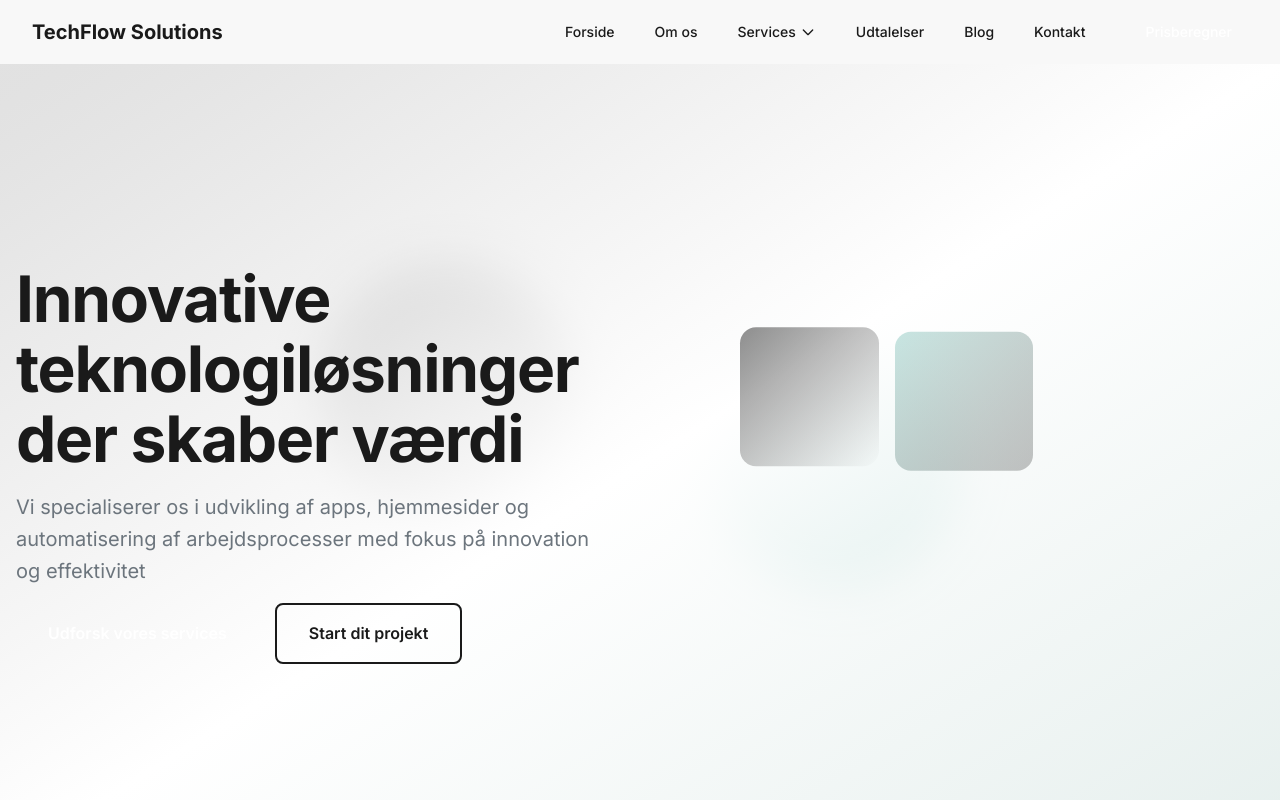
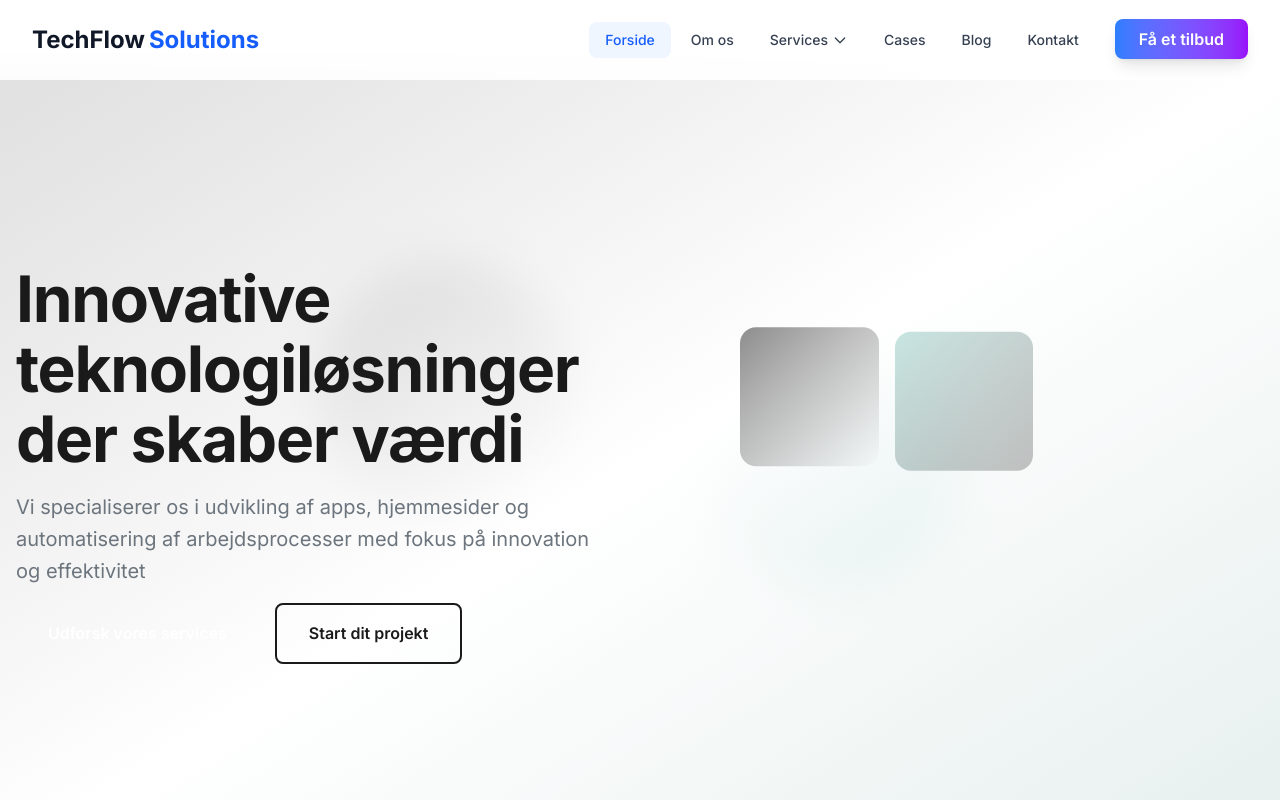
Before and after one commit to Baragji/TechFlows, a Next.js app: page / in a window 1280 px wide. Shown: the top 800 px of the page. Built offline with nearby package versions, Linux system fonts and the light colour scheme.

Commit message:
feat: enhance Navigation component with dropdown functionality and descriptions for services

```diff
--- a/src/components/Navigation.tsx
+++ b/src/components/Navigation.tsx
@@ -3,11 +3,14 @@
 import { useState, useEffect } from 'react';
 import Link from 'next/link';
 import { usePathname } from 'next/navigation';
+import { motion, AnimatePresence } from 'framer-motion';
 import { NavigationProps, NavItem, NavDropdown } from '@/types/navigation';
 import { useNavbarScroll } from '@/hooks/useScrollAnimation';
+import { Icon } from '@/components/ui';
 
 const Navigation: React.FC<NavigationProps> = () => {
   const [isMenuOpen, setIsMenuOpen] = useState(false);
+  const [activeDropdown, setActiveDropdown] = useState<string | null>(null);
   const isScrolled = useNavbarScroll(50);
   const pathname = usePathname();
 
@@ -21,15 +24,31 @@ const Navigation: React.FC<NavigationProps> = () => {
     label: 'Services',
     href: '/#services',
     items: [
-      { label: 'Hjemmesideudvikling', href: '/services/hjemmesider' },
-      { label: 'Webshopudvikling', href: '/services/webshop' },
-      { label: 'App-udvikling', href: '/services/apps' },
-      { label: 'Automatisering', href: '/services/automatisering' },
+      {
+        label: 'Hjemmesideudvikling',
+        href: '/services/hjemmesider',
+        description: 'Moderne, responsive hjemmesider der konverterer'
+      },
+      {
+        label: 'Webshopudvikling',
+        href: '/services/webshop',
+        description: 'E-commerce løsninger der øger salget'
+      },
+      {
+        label: 'App-udvikling',
+        href: '/services/apps',
+        description: 'Native og cross-platform mobile apps'
+      },
+      {
+        label: 'Automatisering',
+        href: '/services/automatisering',
+        description: 'Workflow automation og AI integration'
+      },
     ],
   };
 
   const additionalNavItems: NavItem[] = [
-    { label: 'Udtalelser', href: '/testimonials' },
+    { label: 'Cases', href: '/cases' },
     { label: 'Blog', href: '/blog' },
     { label: 'Kontakt', href: '/#contact' },
   ];
@@ -37,92 +56,138 @@ const Navigation: React.FC<NavigationProps> = () => {
   // Handle escape key for accessibility
   useEffect(() => {
     const handleKeyDown = (e: KeyboardEvent) => {
-      if (e.key === 'Escape' && isMenuOpen) {
-        setIsMenuOpen(false);
+      if (e.key === 'Escape') {
+        if (isMenuOpen) setIsMenuOpen(false);
+        if (activeDropdown) setActiveDropdown(null);
       }
     };
 
     document.addEventListener('keydown', handleKeyDown);
     return () => document.removeEventListener('keydown', handleKeyDown);
-  }, [isMenuOpen]);
+  }, [isMenuOpen, activeDropdown]);
+
+  // Close dropdown when clicking outside
+  useEffect(() => {
+    const handleClickOutside = () => {
+      setActiveDropdown(null);
+    };
+
+    if (activeDropdown) {
+      document.addEventListener('click', handleClickOutside);
+      return () => document.removeEventListener('click', handleClickOutside);
+    }
+  }, [activeDropdown]);
 
   // Toggle mobile menu
   const toggleMenu = () => {
     setIsMenuOpen(!isMenuOpen);
+    setActiveDropdown(null);
   };
 
   return (
-    <nav
-      className={`fixed top-0 left-0 right-0 z-50 transition-all duration-300 ${
-        isScrolled ? 'bg-white/95 backdrop-blur-md shadow-custom' : 'bg-transparent'
+    <motion.nav
+      className={`fixed top-0 left-0 right-0 z-50 transition-all duration-500 ${
+        isScrolled
+          ? 'bg-white/95 backdrop-blur-xl border-b border-gray-200 shadow-sm'
+          : 'bg-white/90 backdrop-blur-sm'
       }`}
+      initial={{ y: -100 }}
+      animate={{ y: 0 }}
+      transition={{ duration: 0.6, ease: "easeOut" }}
     >
       <div className="max-w-7xl mx-auto px-4 sm:px-6 lg:px-8">
-        <div className="flex justify-between items-center h-16">
+        <div className="flex justify-between items-center h-20">
           {/* Logo */}
-          <div className="flex-shrink-0">
+          <motion.div
+            className="flex-shrink-0"
+            whileHover={{ scale: 1.05 }}
+            transition={{ duration: 0.2 }}
+          >
             <Link
               href="/"
-              className="text-xl font-bold text-primary hover:text-accent transition-colors"
+              className="text-2xl font-bold transition-all duration-300 text-gray-900 hover:text-blue-600"
             >
-              TechFlow Solutions
+              TechFlow
+              <span className="text-blue-600 ml-1">Solutions</span>
             </Link>
-          </div>
+          </motion.div>
 
           {/* Desktop Navigation */}
-          <div className="hidden md:block">
-            <div className="ml-10 flex items-baseline space-x-4">
+          <div className="hidden lg:block">
+            <div className="flex items-center space-x-1">
               {/* Regular nav items */}
               {navItems.map((item) => (
                 <Link
                   key={item.href}
                   href={item.href}
-                  className={`px-3 py-2 rounded-md text-sm font-medium transition-colors ${
+                  className={`px-4 py-2 rounded-lg text-sm font-medium transition-all duration-300 ${
                     pathname === item.href
-                      ? 'text-accent bg-accent/10'
-                      : 'text-text-dark hover:text-accent hover:bg-background-light'
+                      ? 'text-blue-600 bg-blue-50'
+                      : 'text-gray-700 hover:text-blue-600 hover:bg-gray-50'
                   }`}
                 >
                   {item.label}
                 </Link>
               ))}
 
-              {/* Services Dropdown */}
-              <div className="relative group">
-                <Link
-                  href={servicesDropdown.href}
-                  className="px-3 py-2 rounded-md text-sm font-medium text-text-dark hover:text-accent hover:bg-background-light transition-colors flex items-center"
+              {/* Services Mega Menu */}
+              <div className="relative">
+                <button
+                  onClick={(e) => {
+                    e.stopPropagation();
+                    setActiveDropdown(activeDropdown === 'services' ? null : 'services');
+                  }}
+                  className={`px-4 py-2 rounded-lg text-sm font-medium transition-all duration-300 flex items-center ${
+                    activeDropdown === 'services'
+                      ? 'text-blue-600 bg-blue-50'
+                      : 'text-gray-700 hover:text-blue-600 hover:bg-gray-50'
+                  }`}
                 >
                   {servicesDropdown.label}
-                  <svg
-                    className="ml-1 h-4 w-4"
-                    fill="none"
-                    stroke="currentColor"
-                    viewBox="0 0 24 24"
+                  <motion.div
+                    animate={{ rotate: activeDropdown === 'services' ? 180 : 0 }}
+                    transition={{ duration: 0.2 }}
                   >
-                    <path
-                      strokeLinecap="round"
-                      strokeLinejoin="round"
-                      strokeWidth={2}
-                      d="M19 9l-7 7-7-7"
-                    />
-                  </svg>
+                    <Icon name="chevron-down" size="sm" className="ml-1" />
+                  </motion.div>
+                </button>
+
+                {/* Mega Menu Dropdown */}
+                <AnimatePresence>
+                  {activeDropdown === 'services' && (
+                    <motion.div
+                      className="absolute left-0 mt-2 w-80 bg-white rounded-xl border border-gray-200 shadow-2xl overflow-hidden"
+                      initial={{ opacity: 0, y: -10, scale: 0.95 }}
+                      animate={{ opacity: 1, y: 0, scale: 1 }}
+                      exit={{ opacity: 0, y: -10, scale: 0.95 }}
+                      transition={{ duration: 0.2 }}
+                    >
+                      <div className="p-2">
+                        {servicesDropdown.items.map((item, index) => (
+                          <motion.div
+                            key={item.href}
+                            initial={{ opacity: 0, x: -20 }}
+                            animate={{ opacity: 1, x: 0 }}
+                            transition={{ delay: index * 0.05 }}
+                          >
+                            <Link
+                              href={item.href}
+                              className="block p-4 rounded-lg hover:bg-gray-50 transition-all duration-300 group"
+                              onClick={() => setActiveDropdown(null)}
+                            >
+                              <div className="font-medium text-gray-900 group-hover:text-blue-600 transition-colors">
+                                {item.label}
+                              </div>
+                              <div className="text-sm text-gray-600 mt-1">
+                                {item.description}
+                              </div>
                             </Link>
-
-                {/* Dropdown Menu */}
-                <div className="absolute left-0 mt-2 w-56 rounded-md shadow-lg bg-white ring-1 ring-black ring-opacity-5 opacity-0 invisible group-hover:opacity-100 group-hover:visible transition-all duration-200">
-                  <div className="py-1">
-                    {servicesDropdown.items.map((item) => (
-                      <Link
-                        key={item.href}
-                        href={item.href}
-                        className="block px-4 py-2 text-sm text-text-dark hover:bg-background-light hover:text-accent transition-colors"
-                      >
-                        {item.label}
-                      </Link>
+                          </motion.div>
                         ))}
                       </div>
-                </div>
+                    </motion.div>
+                  )}
+                </AnimatePresence>
               </div>
 
               {/* Additional nav items */}
@@ -130,10 +195,10 @@ const Navigation: React.FC<NavigationProps> = () => {
                 <Link
                   key={item.href}
                   href={item.href}
-                  className={`px-3 py-2 rounded-md text-sm font-medium transition-colors ${
+                  className={`px-4 py-2 rounded-lg text-sm font-medium transition-all duration-300 ${
                     pathname === item.href
-                      ? 'text-accent bg-accent/10'
-                      : 'text-text-dark hover:text-accent hover:bg-background-light'
+                      ? 'text-blue-600 bg-blue-50'
+                      : 'text-gray-700 hover:text-blue-600 hover:bg-gray-50'
                   }`}
                 >
                   {item.label}
@@ -141,104 +206,162 @@ const Navigation: React.FC<NavigationProps> = () => {
               ))}
 
               {/* CTA Button */}
+              <motion.div
+                whileHover={{ scale: 1.05 }}
+                whileTap={{ scale: 0.95 }}
+              >
                 <Link
                   href="/prisberegner"
-                className="ml-4 px-4 py-2 rounded-md text-sm font-medium text-white bg-accent hover:bg-hover transition-colors"
+                  className="ml-4 px-6 py-2.5 bg-gradient-to-r from-blue-500 to-purple-600 text-white font-semibold rounded-lg hover:from-blue-600 hover:to-purple-700 transition-all duration-300 shadow-lg hover:shadow-xl"
                 >
-                Prisberegner
+                  Få et tilbud
                 </Link>
+              </motion.div>
             </div>
           </div>
 
           {/* Mobile menu button */}
-          <div className="md:hidden">
-            <button
+          <div className="lg:hidden">
+            <motion.button
               onClick={toggleMenu}
-              className="inline-flex items-center justify-center p-2 rounded-md text-text-dark hover:text-accent hover:bg-background-light focus:outline-none focus:ring-2 focus:ring-inset focus:ring-accent"
-              aria-expanded="false"
+              className="inline-flex items-center justify-center p-2 rounded-lg transition-all duration-300 text-gray-700 hover:text-blue-600 hover:bg-gray-50 focus:outline-none focus:ring-2 focus:ring-blue-400"
+              whileTap={{ scale: 0.95 }}
+              aria-expanded={isMenuOpen}
             >
               <span className="sr-only">Open main menu</span>
-              <div className="hamburger">
-                <span
-                  className={`block h-0.5 w-6 bg-current transition-all duration-300 ${isMenuOpen ? 'rotate-45 translate-y-1.5' : ''}`}
-                ></span>
-                <span
-                  className={`block h-0.5 w-6 bg-current transition-all duration-300 mt-1 ${isMenuOpen ? 'opacity-0' : ''}`}
-                ></span>
-                <span
-                  className={`block h-0.5 w-6 bg-current transition-all duration-300 mt-1 ${isMenuOpen ? '-rotate-45 -translate-y-1.5' : ''}`}
-                ></span>
+              <div className="hamburger w-6 h-6 flex flex-col justify-center items-center">
+                <motion.span
+                  className="block h-0.5 w-6 bg-current"
+                  animate={{
+                    rotate: isMenuOpen ? 45 : 0,
+                    y: isMenuOpen ? 6 : 0,
+                  }}
+                  transition={{ duration: 0.3 }}
+                />
+                <motion.span
+                  className="block h-0.5 w-6 bg-current mt-1.5"
+                  animate={{
+                    opacity: isMenuOpen ? 0 : 1,
+                  }}
+                  transition={{ duration: 0.3 }}
+                />
+                <motion.span
+                  className="block h-0.5 w-6 bg-current mt-1.5"
+                  animate={{
+                    rotate: isMenuOpen ? -45 : 0,
+                    y: isMenuOpen ? -6 : 0,
+                  }}
+                  transition={{ duration: 0.3 }}
+                />
               </div>
-            </button>
+            </motion.button>
           </div>
         </div>
       </div>
 
       {/* Mobile Navigation Menu */}
-      <div
-        className={`md:hidden transition-all duration-300 ${isMenuOpen ? 'max-h-96 opacity-100' : 'max-h-0 opacity-0 overflow-hidden'}`}
+      <AnimatePresence>
+        {isMenuOpen && (
+          <motion.div
+            className="lg:hidden bg-white border-t border-gray-200"
+            initial={{ opacity: 0, height: 0 }}
+            animate={{ opacity: 1, height: 'auto' }}
+            exit={{ opacity: 0, height: 0 }}
+            transition={{ duration: 0.3 }}
           >
-        <div className="px-2 pt-2 pb-3 space-y-1 sm:px-3 bg-white shadow-custom">
-          {navItems.map((item) => (
+            <div className="px-4 pt-4 pb-6 space-y-2">
+              {navItems.map((item, index) => (
+                <motion.div
+                  key={item.href}
+                  initial={{ opacity: 0, x: -20 }}
+                  animate={{ opacity: 1, x: 0 }}
+                  transition={{ delay: index * 0.1 }}
+                >
                   <Link
-              key={item.href}
                     href={item.href}
-              className={`block px-3 py-2 rounded-md text-base font-medium transition-colors ${
+                    className={`block px-4 py-3 rounded-lg text-base font-medium transition-all duration-300 ${
                       pathname === item.href
-                  ? 'text-accent bg-accent/10'
-                  : 'text-text-dark hover:text-accent hover:bg-background-light'
+                        ? 'text-blue-600 bg-blue-50'
+                        : 'text-gray-700 hover:text-blue-600 hover:bg-gray-50'
                     }`}
                     onClick={() => setIsMenuOpen(false)}
                   >
                     {item.label}
                   </Link>
+                </motion.div>
               ))}
 
               {/* Mobile Services */}
-          <div className="px-3 py-2">
-            <div className="text-base font-medium text-text-dark mb-2">
+              <motion.div
+                className="pt-2"
+                initial={{ opacity: 0, x: -20 }}
+                animate={{ opacity: 1, x: 0 }}
+                transition={{ delay: navItems.length * 0.1 }}
+              >
+                <div className="px-4 py-2 text-base font-semibold text-gray-900">
                   {servicesDropdown.label}
                 </div>
-            <div className="pl-4 space-y-1">
-              {servicesDropdown.items.map((item) => (
+                <div className="space-y-1">
+                  {servicesDropdown.items.map((item, index) => (
+                    <motion.div
+                      key={item.href}
+                      initial={{ opacity: 0, x: -20 }}
+                      animate={{ opacity: 1, x: 0 }}
+                      transition={{ delay: (navItems.length + index + 1) * 0.1 }}
+                    >
                       <Link
-                  key={item.href}
                         href={item.href}
-                  className="block px-3 py-2 rounded-md text-sm text-text-light hover:text-accent hover:bg-background-light transition-colors"
+                        className="block px-6 py-2 rounded-lg text-sm text-gray-600 hover:text-blue-600 hover:bg-gray-50 transition-all duration-300"
                         onClick={() => setIsMenuOpen(false)}
                       >
                         {item.label}
                       </Link>
+                    </motion.div>
                   ))}
                 </div>
-          </div>
+              </motion.div>
 
-          {additionalNavItems.map((item) => (
+              {additionalNavItems.map((item, index) => (
+                <motion.div
+                  key={item.href}
+                  initial={{ opacity: 0, x: -20 }}
+                  animate={{ opacity: 1, x: 0 }}
+                  transition={{ delay: (navItems.length + servicesDropdown.items.length + index + 1) * 0.1 }}
+                >
                   <Link
-              key={item.href}
                     href={item.href}
-              className={`block px-3 py-2 rounded-md text-base font-medium transition-colors ${
+                    className={`block px-4 py-3 rounded-lg text-base font-medium transition-all duration-300 ${
                       pathname === item.href
-                  ? 'text-accent bg-accent/10'
-                  : 'text-text-dark hover:text-accent hover:bg-background-light'
+                        ? 'text-blue-600 bg-blue-50'
+                        : 'text-gray-700 hover:text-blue-600 hover:bg-gray-50'
                     }`}
                     onClick={() => setIsMenuOpen(false)}
                   >
                     {item.label}
                   </Link>
+                </motion.div>
               ))}
 
               {/* Mobile CTA */}
+              <motion.div
+                className="pt-4"
+                initial={{ opacity: 0, y: 20 }}
+                animate={{ opacity: 1, y: 0 }}
+                transition={{ delay: 0.5 }}
+              >
                 <Link
                   href="/prisberegner"
-            className="block mx-3 mt-4 px-4 py-2 rounded-md text-center text-base font-medium text-white bg-accent hover:bg-hover transition-colors"
+                  className="block mx-4 px-6 py-3 bg-gradient-to-r from-blue-500 to-purple-600 text-white font-semibold rounded-lg text-center hover:from-blue-600 hover:to-purple-700 transition-all duration-300 shadow-lg"
                   onClick={() => setIsMenuOpen(false)}
                 >
-            Prisberegner
+                  Få et tilbud
                 </Link>
+              </motion.div>
             </div>
-      </div>
-    </nav>
+          </motion.div>
+        )}
+      </AnimatePresence>
+    </motion.nav>
   );
 };
 
--- a/src/types/navigation.ts
+++ b/src/types/navigation.ts
@@ -9,6 +9,7 @@ export interface NavItem {
 export interface DropdownItem {
   label: string;
   href: string;
+  description?: string;
 }
 
 export interface NavDropdown {
```
Also changed, not shown: tailwind.config.ts (+11 -0 lines), 1 other file (tests, documents, lock files or other folders). Lines whose indentation alone changed are shown as unchanged.
